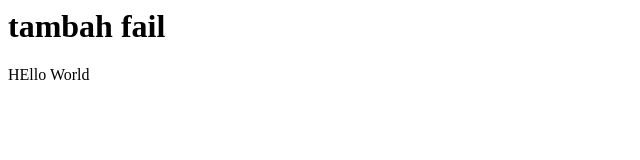
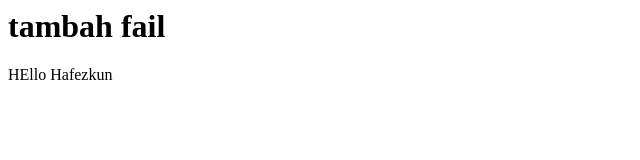
Before and after one commit to nazrismail/sysaku2, a plain HTML site: page tambah.html in a window 1280 px wide. Shown: the full height of the page, 0-640 px from the left. Drawn offline with Linux system fonts and the light colour scheme.

Commit message:
edit hafez tambah.html

```diff
--- a/tambah.html
+++ b/tambah.html
@@ -4,7 +4,7 @@
 
 <p></p>
 
-HEllo World
+HEllo Hafezkun
 
 
 </html>
```
